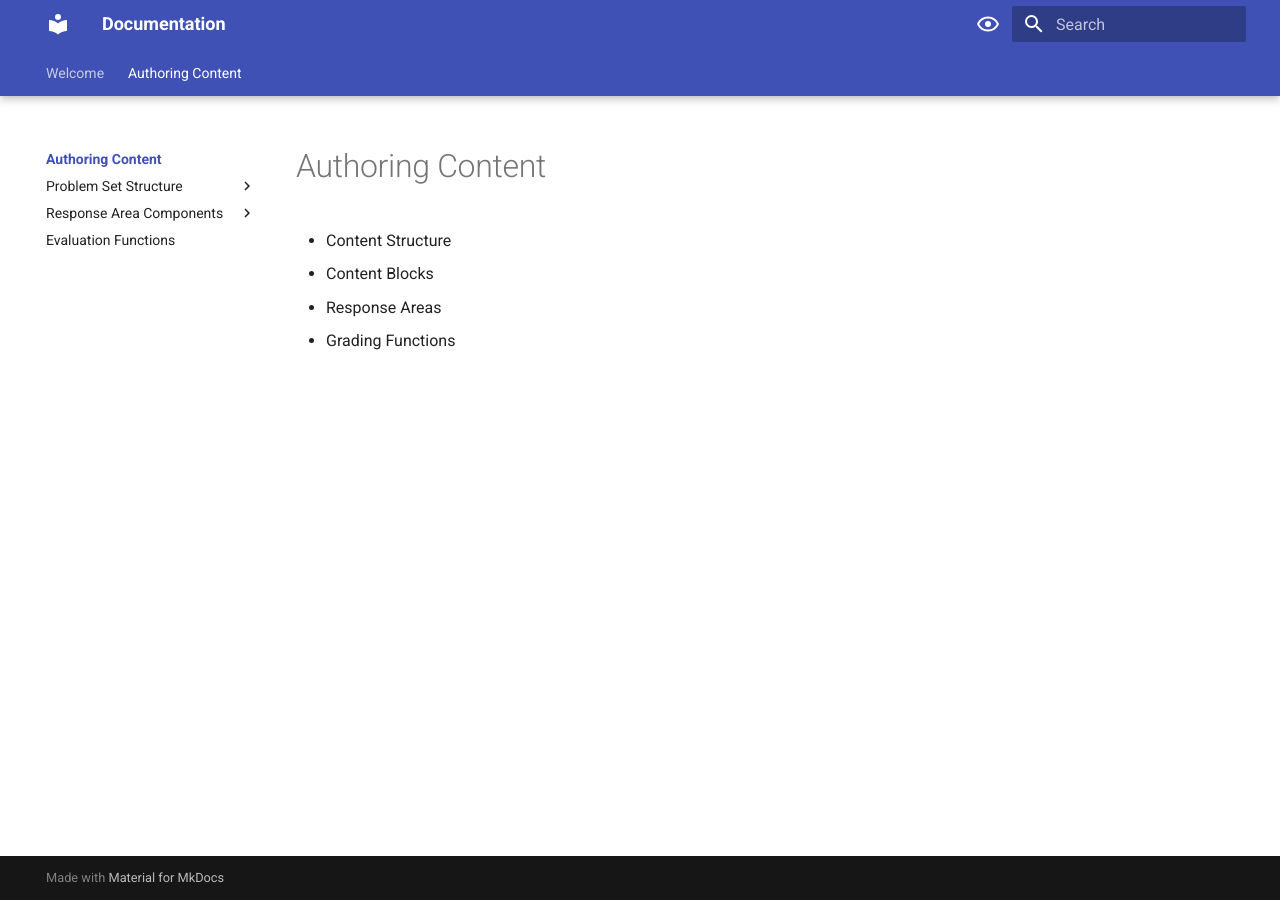
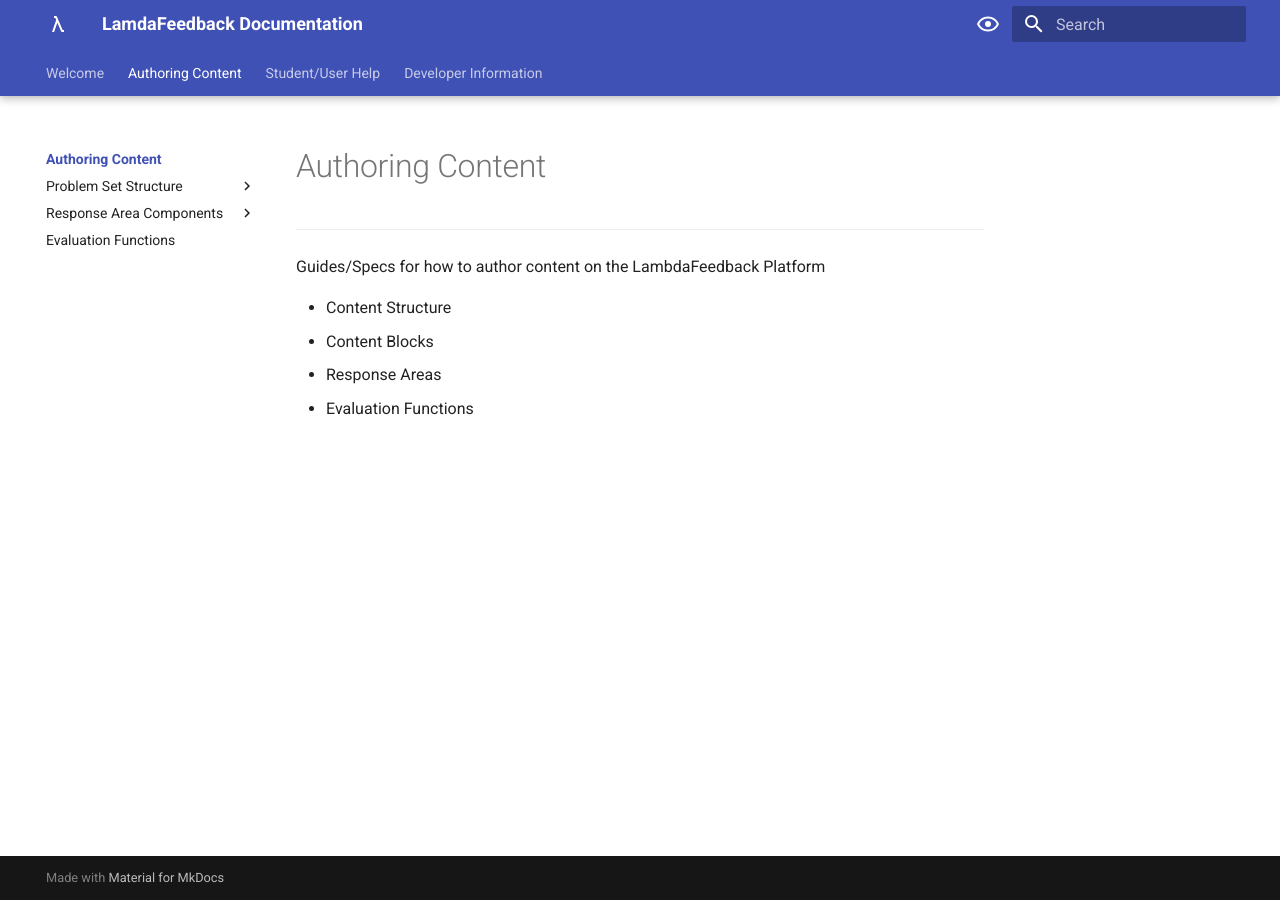
Before and after one commit to lambda-feedback/user-documentation, an MkDocs documentation site: the page built from docs/authoring_content/index.md, in a window 1280 px wide. Built offline with MkDocs 1.6.1 and Material for MkDocs 9.7.7, drawn with Linux system fonts in a browser that asks for light colours.

Commit message:
proposed structure

```diff
--- a/docs/authoring_content/index.md
+++ b/docs/authoring_content/index.md
@@ -1,6 +1,9 @@
 # Authoring Content
+---
+
+Guides/Specs for how to author content on the LambdaFeedback Platform
 
 * Content Structure
 * Content Blocks
 * Response Areas
-* Grading Functions
+* Evaluation Functions
--- a/mkdocs.yml
+++ b/mkdocs.yml
@@ -1,5 +1,5 @@
 # Project information
-site_name: Documentation
+site_name: LamdaFeedback Documentation
 site_author: Pierre Tharreau, Louis Manestar
 site_description: >-
   Architecture, syntax and usage details for an online learning platform
@@ -28,9 +28,17 @@ nav:
       - Evaluation Functions:
           - "authoring_content/evaluation_functions/index.md"
 
+  - Student/User Help:
+      - "student/index.md"
+
+  - Developer Information:
+      - "developer/index.md"
+
 # Configuration
 theme:
   name: material
+  icon:
+    logo: material/lambda
   features:
     - navigation.indexes
     - navigation.instant
@@ -64,9 +72,10 @@ markdown_extensions:
       emoji_index: !!python/name:materialx.emoji.twemoji
       emoji_generator: !!python/name:materialx.emoji.to_svg
   - attr_list
+
 # Plugins
-# plugins:
-#   - search
-#   - evalfunctionfetcher:
-#       gql_root_url: "http://127.0.0.1:5050/testingfunctions"
-#       add_to_section: ["Authoring Content", "Evaluation Functions"]
+plugins:
+  - search
+  # - evaldocsloader:
+  #     gql_root_url: "http://127.0.0.1:5050/partial"
+  #     add_to_section: ["Authoring Content", "Evaluation Functions"]
```
Also changed, not shown: docs/developer/index.md (added, +12 -0 lines), docs/student/index.md (added, +6 -0 lines).
